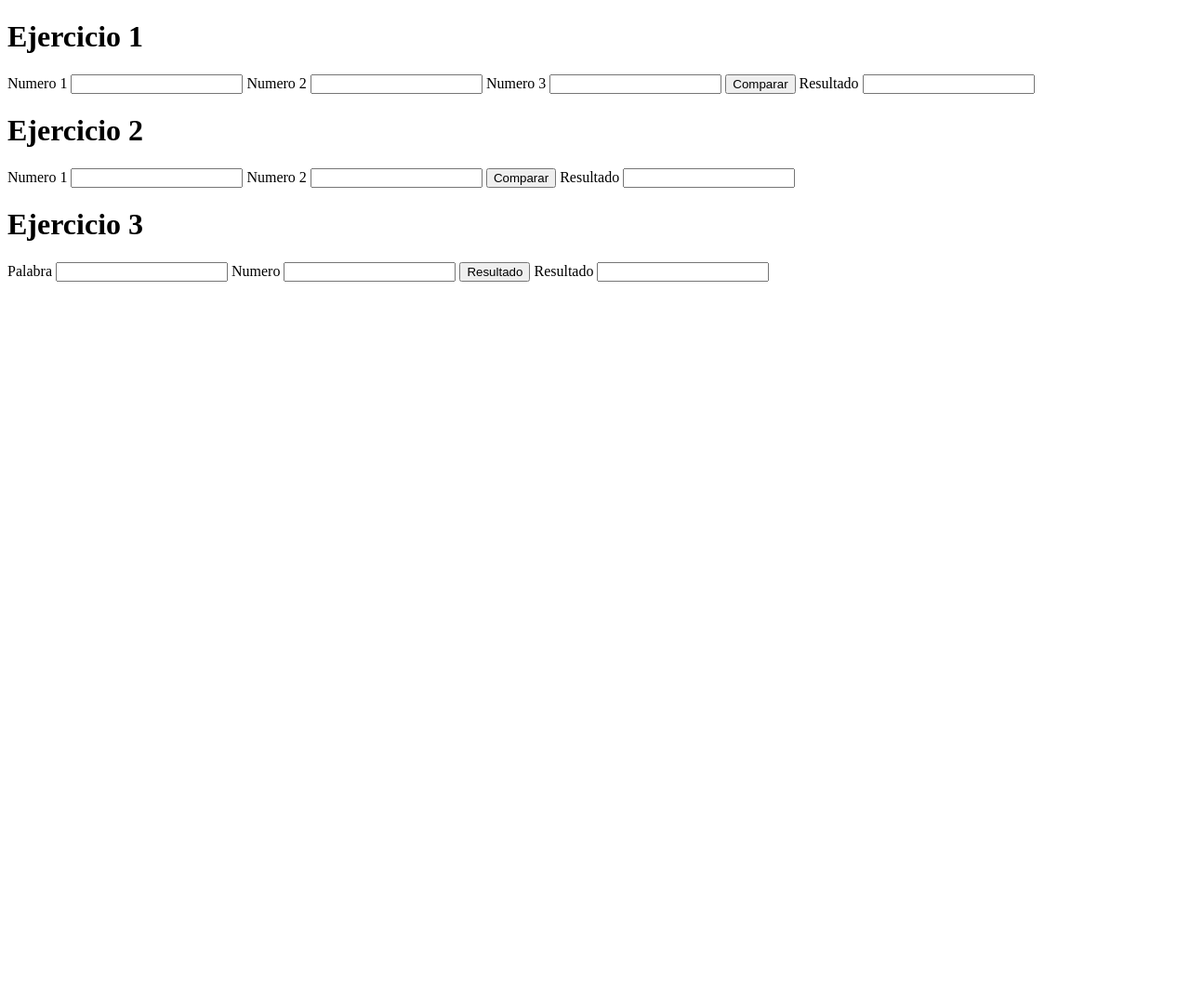
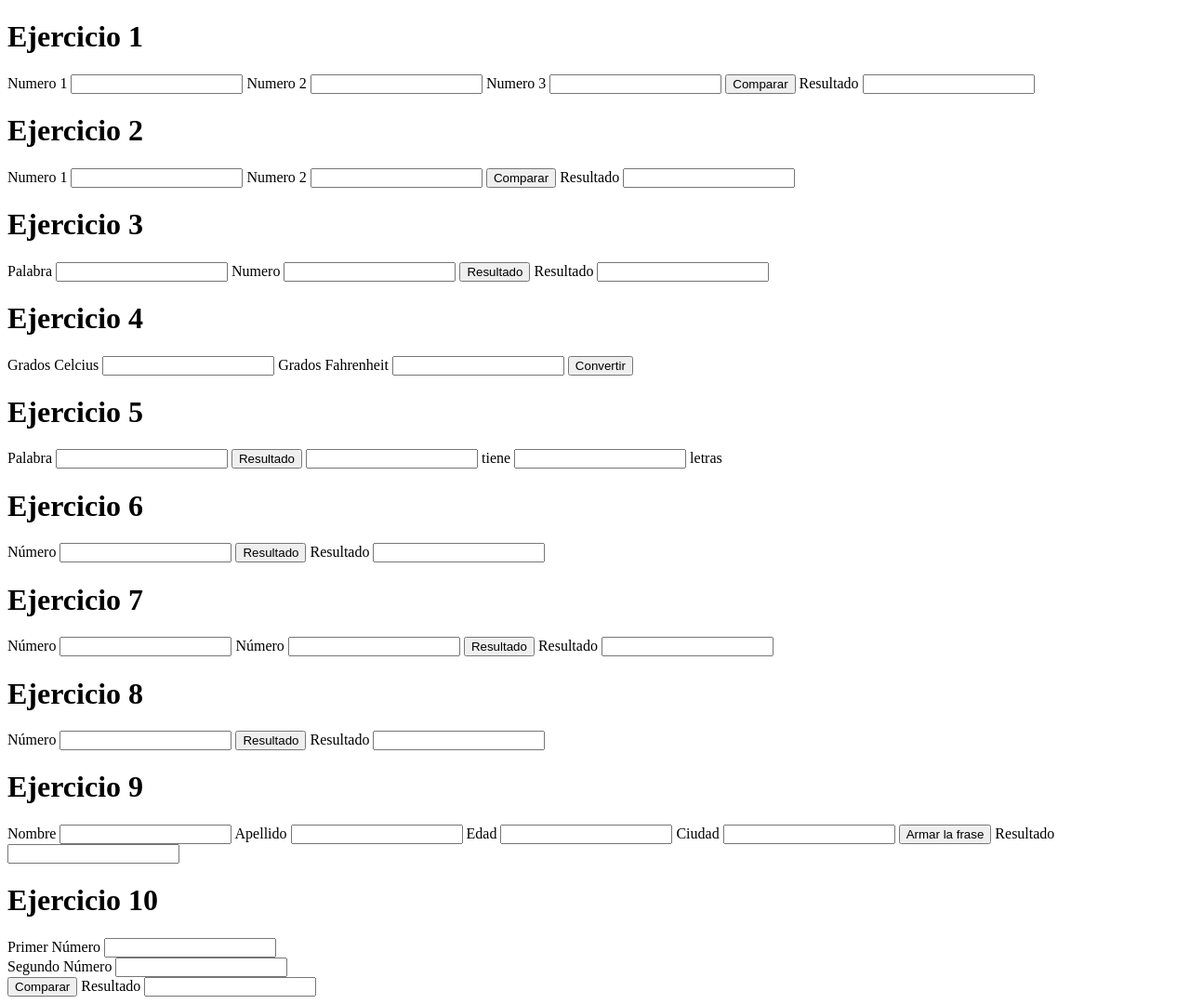
Before and after one commit to Salvat0re-1/Portafolio, a plain HTML site: page ej1/tp1.html in a window 1280 px wide. Shown: the whole page at 93% size. Before the commit the page ends 800 px from the top, so only its background shows below. Drawn offline with Linux system fonts and the light colour scheme.

Commit message:
actualizacion de funcionalidades js

```diff
--- a/ej1/tp1.html
+++ b/ej1/tp1.html
@@ -5,8 +5,11 @@
     <meta http-equiv="X-UA-Compatible" content="IE=edge">
     <meta name="viewport" content="width=device-width, initial-scale=1.0">
     <title>Document</title>
+    <script src="../js/funcionalidades.js"></script>
 </head>
+
 <body>
+    <!-- ej -->
     <h1>Ejercicio 1</h1>
     <label for="ej1_c1">Numero 1</label>
     <input type="number" id="ej1_c1">
@@ -22,27 +25,9 @@
     <label for="ej1_resultado">Resultado</label>
     <input type="text" id="ej1_resultado">
 
+    <!-- ej -->
+    <h1>Ejercicio 2</h1>
 
-
-    <script>
-       function func_ej1(){
-        let ej1_c1 = parseFloat(document.getElementById("ej1_c1").value);
-        let ej1_c2 = parseFloat(document.getElementById("ej1_c2").value);
-        let ej1_c3 = parseFloat(document.getElementById("ej1_c3").value);
-
-        if ((ej1_c1 > ej1_c2)&&(ej1_c1>ej1_c3)){
-            document.getElementById("ej1_resultado").value = "El mayor de todos es el n° 1";
-        }
-        if ((ej1_c2 > ej1_c3)&&(ej1_c2>ej1_c3)){
-            document.getElementById("ej1_resultado").value = "El mayor de todos es el n° 2";
-        }
-        if ((ej1_c3 > ej1_c1)&&(ej1_c3>ej1_c2)){
-            document.getElementById("ej1_resultado").value = "El mayor de todos es el n° 3";
-        }
-    }
-    </script>
-
-<h1>Ejercicio 2</h1>
     <label for="ej2_c1">Numero 1</label>
     <input type="number" id="ej2_c1">
 
@@ -54,16 +39,7 @@
     <label for="ej2_resultado">Resultado</label>
     <input type="text" id="ej2_resultado">
 
-    <script>
-        function func_ej2(){
-        let ej2_c1 = parseFloat(document.getElementById("ej2_c1").value);
-        let ej2_c2 = parseFloat(document.getElementById("ej2_c2").value);
-
-        let ej2_suma = ej2_c1 + ej2_c2
-        document.getElementById("ej2_resultado").value= ej2_suma;
-        }
-    </script>
-
+    <!-- ej -->
     <h1>Ejercicio 3</h1>
     <label for="ej3_c1">Palabra</label>
     <input type="text" id="ej3_c1">
@@ -76,23 +52,95 @@
     <label for="ej3_resultado">Resultado</label>
     <input type="text" id="ej3_resultado">
 
-    <script>
-        function func_ej3(){
-            let ej3_c1 = document.getElementById("ej3_c1").value;
-            let ej3_c2 = parseFloat(document.getElementById("ej3_c2").value);
-            let ej3_resultado = ""
+    <!-- ej -->
+    <h1>Ejercicio 4</h1>
+    <label for="ej4_c1">Grados Celcius</label>
+    <input type="number" id="ej4_c1">
 
-            for (let index = 0; index <ej3_c2; index++) {
-                ej3_resultado = ej3_resultado + ej3_c1 + "_"
-                //ej3_resultado += ej3_c1
-            }
-            document.getElementById("ej3_resultado").value = ej3_resultado
-
-        }
-    </script>
+    <label for="ej4_c2">Grados Fahrenheit</label>
+    <input type="number" id="ej4_c2">
+    <button onclick="func_ej4()">Convertir</button>
 
 
+    <!-- ej -->
+    <h1>Ejercicio 5</h1>
+    <label for="ej5_c1">Palabra</label>
+    <input type="text" id="ej5_c1">
 
+    <button onclick="func_ej5()">Resultado</button>
+
+    <input type="text" id="ej5_c3">
+    <label for="ej5_resultado">tiene</label>
+    <input type="text" id="ej5_resultado">
+    <label for="ej5_resultado">letras</label>
+
+
+    <!-- ej -->
+    <h1>Ejercicio 6</h1>
+    <label for="ej6_c1">Número</label>
+    <input type="number" id="ej6_c1">
+
+    <button onclick="func_ej6()">Resultado</button>
+
+    <label for="ej6_resultado">Resultado</label>
+    <input type="text" id="ej6_resultado">
+
+
+    <!-- ej -->
+    <h1>Ejercicio 7</h1>
+    <label for="ej7_c1">Número</label>
+    <input type="number" id="ej7_c1">
+
+    <label for="ej7_c2">Número</label>
+    <input type="number" id="ej7_c2">
+
+    <button onclick="func_ej7()">Resultado</button>
+
+    <label for="ej7_resultado">Resultado</label>
+    <input type="text" id="ej7_resultado">
+
+    <!-- ej -->
+    <h1>Ejercicio 8</h1>
+    <label for="ej8_c1">Número</label>
+    <input type="number" id="ej8_c1">
+
+    <button onclick = "func_ej8()" >Resultado</button>
+
+    <label for="ej8_resultado">Resultado</label>
+    <input type="text" id="ej8_resultado">
+
+
+    <!-- ej -->
+    <h1>Ejercicio 9</h1>
+    <label for="ej9_c1">Nombre</label>
+    <input type="text" id="ej9_c1">
+
+    <label for="ej9_c2">Apellido</label>
+    <input type="text" id="ej9_c2">
+
+    <label for="ej9_c3">Edad</label>
+    <input type="number" id="ej9_c3">
+
+    <label for="ej9_c4">Ciudad</label>
+    <input type="text" id="ej9_c4">
+
+    <button onclick="func_ej9()">Armar la frase</button>
+
+    <label for="ej9_resultado">Resultado</label>
+    <input type="text" id="ej9_resultado">
+
+    <!--ej-->
+    <h1>Ejercicio 10</h1>
+    <label for="ej10_c1">Primer Número</label>
+    <input type="number" id="ej10_c1">
+    <br>
+        <label for="ej10_c2">Segundo Número</label>
+        <input type="num" id="ej10_c2">
+        <br>
+
+        <button onclick="func_ej10()">Comparar</button>
+        <label for="ej10_resultado">Resultado</label>
+        <input type="text" id="ej10_resultado">
 
 </body>
 </html>
--- /dev/null
+++ b/js/funcionalidades.js
@@ -0,0 +1,116 @@
+function func_ej1(){
+    let ej1_c1 = parseFloat(document.getElementById("ej1_c1").value);
+    let ej1_c2 = parseFloat(document.getElementById("ej1_c2").value);
+    let ej1_c3 = parseFloat(document.getElementById("ej1_c3").value);
+
+    if ((ej1_c1 > ej1_c2)&&(ej1_c1>ej1_c3)){
+        document.getElementById("ej1_resultado").value = "El mayor de todos es el n° 1";
+    }
+    if ((ej1_c2 > ej1_c3)&&(ej1_c2>ej1_c3)){
+        document.getElementById("ej1_resultado").value = "El mayor de todos es el n° 2";
+    }
+    if ((ej1_c3 > ej1_c1)&&(ej1_c3>ej1_c2)){
+        document.getElementById("ej1_resultado").value = "El mayor de todos es el n° 3";
+    }
+}
+
+function func_ej2(){
+    let ej2_c1 = parseFloat(document.getElementById("ej2_c1").value);
+    let ej2_c2 = parseFloat(document.getElementById("ej2_c2").value);
+
+    let ej2_suma = ej2_c1 + ej2_c2
+    document.getElementById("ej2_resultado").value= ej2_suma;
+}
+
+function func_ej3(){
+    let ej3_c1 = document.getElementById("ej3_c1").value;
+    let ej3_c2 = parseFloat(document.getElementById("ej3_c2").value);
+    let ej3_resultado = ""
+
+    for (let index = 0; index <ej3_c2; index++) {
+        ej3_resultado = ej3_resultado + ej3_c1 + "_"
+        //ej3_resultado += ej3_c1
+    }
+    document.getElementById("ej3_resultado").value = ej3_resultado
+
+}
+
+function func_ej4 (){
+    let ej4_c1 = parseFloat(document.getElementById("ej4_c1").value);
+    let ej4_c2 = parseFloat(document.getElementById("ej4_c2").value);
+
+    let ej4_conversorFahren = (ej4_c1 * 9/5) + 32
+    let ej4_conversorCelcius= (ej4_c2 - 32) * 5/9
+    document.getElementById("ej4_c2").value = ej4_conversorFahren;
+    document.getElementById("ej4_c1").value = ej4_conversorCelcius;
+}
+
+function func_ej5(){
+    let ej5_c1 = document.getElementById("ej5_c1").value;
+
+    let ej5Contador = ej5_c1.length
+    document.getElementById("ej5_resultado").value = ej5Contador;
+    document.getElementById("ej5_c3").value = ej5_c1;
+}
+
+function func_ej6(){
+    let ej6_c1 = parseFloat(document.getElementById("ej6_c1").value);
+
+    if (ej6_c1%2==0){
+        document.getElementById("ej6_resultado").value = "El número es par";
+    }else{
+        document.getElementById("ej6_resultado").value = "El número es impar";
+    }
+
+}
+
+function func_ej7(){
+    let ej7_c1 = parseFloat(document.getElementById("ej7_c1").value);
+    let ej7_c2 = parseFloat(document.getElementById("ej7_c2").value);
+    const multiposDeTres = [];
+    for (let i=1; i <= ej7_c2 && i <= ej7_c1; i++){
+        if (i % 3 == 0){
+          multiposDeTres.push(i);
+        }
+    }
+    document.getElementById("ej7_resultado").value = multiposDeTres;
+}
+
+function func_ej8(){
+    let ej8_c1 = parseFloat(document.getElementById("ej8_c1").value);
+
+    const esPrimo = []
+
+    for(let i=2; i <= ej8_c1; i++) {
+        if(ej8_c1 % i == 0) {
+            esPrimo.push(i);
+        }
+    }
+    document.getElementById("ej8_resultado").value = esPrimo;
+}
+
+function func_ej9(){
+    let ej9_c1 = document.getElementById("ej9_c1").value;
+    let ej9_c2 = document.getElementById("ej9_c2").value;
+    let ej9_c3 = parseFloat(document.getElementById("ej9_c3").value);
+    let ej9_c4 = document.getElementById("ej9_c4").value;
+
+    document.getElementById("ej9_resultado").value = "Mi nombre es " + ej9_c1 + " " + ej9_c2 + ", tengo " + ej9_c3 + " años. Nací en la ciudad de " + ej9_c4 + ".";
+}
+
+function func_ej10 () {
+
+    let ej10_c1= parseFloat(document.getElementById("ej10_c1").value);
+    let ej10_c2= parseFloat(document.getElementById("ej10_c2").value);
+
+    if (ej10_c1>ej10_c2){
+        for(i=ej10_c2 + 1; i < ej10_c1; i ++){
+            ej10_resultado= ej10_resultado + i + "-"
+        }
+    }else{
+        for(i=ej10_c1 + 1; i < ej10_c2; i++){
+            ej10_resultado= ej10_resultado + i + "-"
+        }
+    }
+    document.getElementById("ej10_resultado").value = ej10_resultado;
+}
```
Also changed, not shown: index.html (+1 -1 lines). Lines whose indentation alone changed are shown as unchanged.
